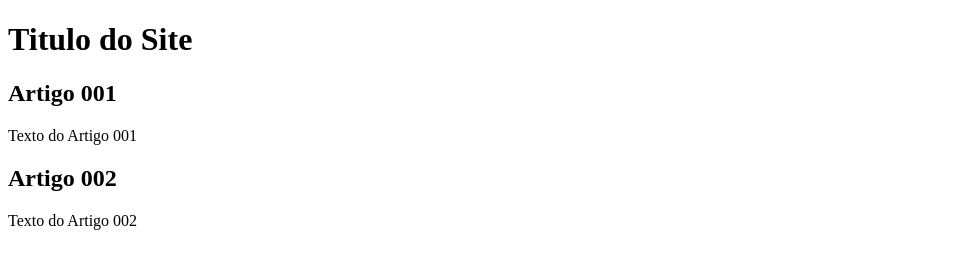
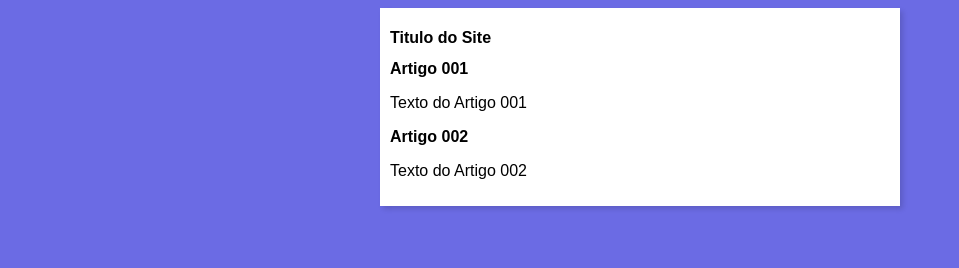
Before and after one commit to gc-marcos/projeto-site, a plain HTML site: page index.html in a window 1280 px wide. Shown: the whole page, without its empty margins (0-959 px from the left). Drawn offline with Linux system fonts and the light colour scheme.

Commit message:
inicio design

```diff
--- /dev/null
+++ b/estilos/style.css
@@ -0,0 +1,16 @@
+*{
+    font-family: Arial, Helvetica, sans-serif;
+    font-size: 16px;
+}
+
+body{
+    background-color: rgb(107, 107, 228);
+}
+
+main{
+    background-color: white;
+    width: 500px;
+    margin: auto;
+    padding: 10px;
+    box-shadow: 3px 3px 5px rgba(0, 0, 0, 0.137);
+}
--- a/index.html
+++ b/index.html
@@ -5,6 +5,7 @@
     <meta http-equiv="X-UA-Compatible" content="IE=edge">
     <meta name="viewport" content="width=device-width, initial-scale=1.0">
     <title>Titulo do Site</title>
+    <link rel="stylesheet" href="estilos/style.css"
 </head>
 <body>
     <main>
```
